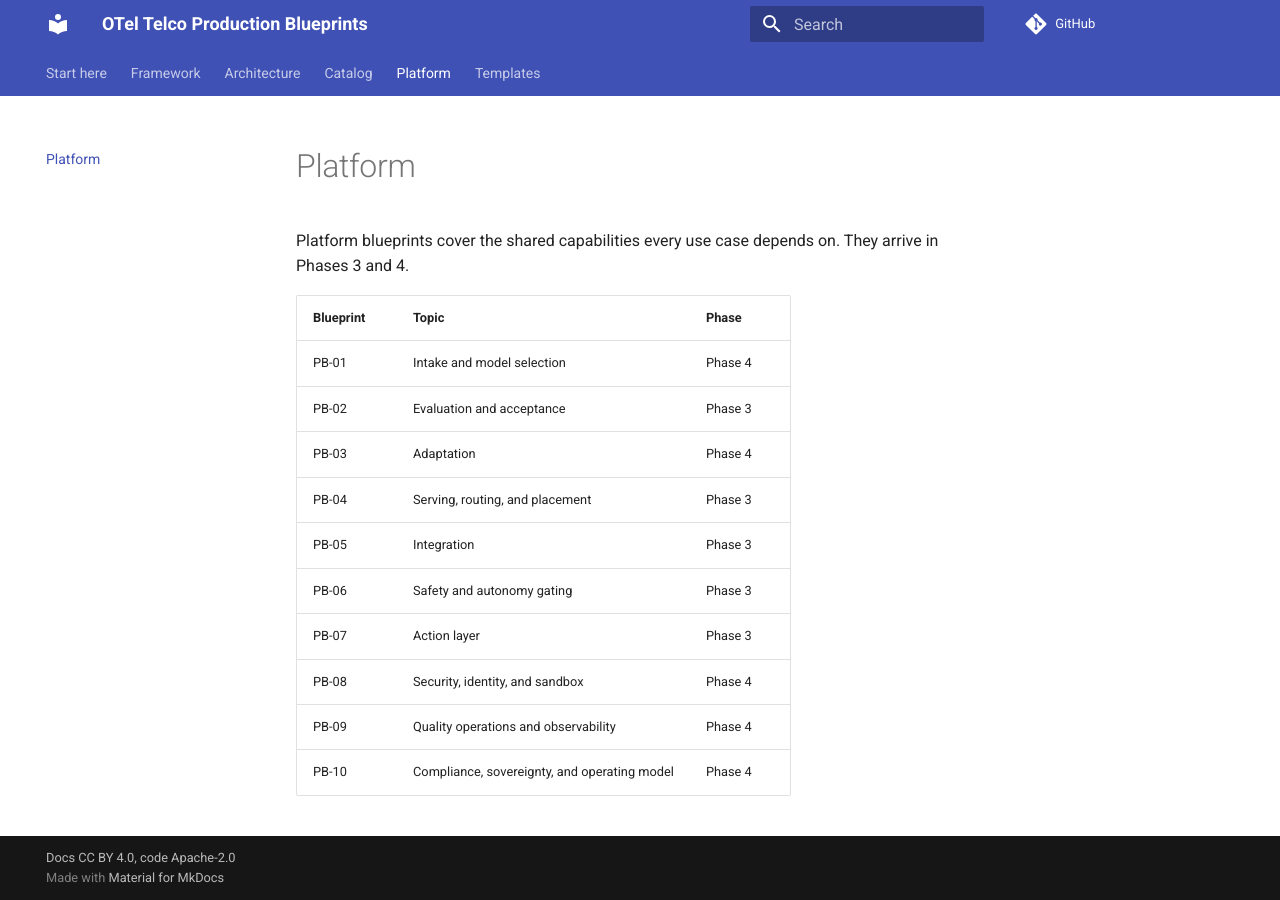
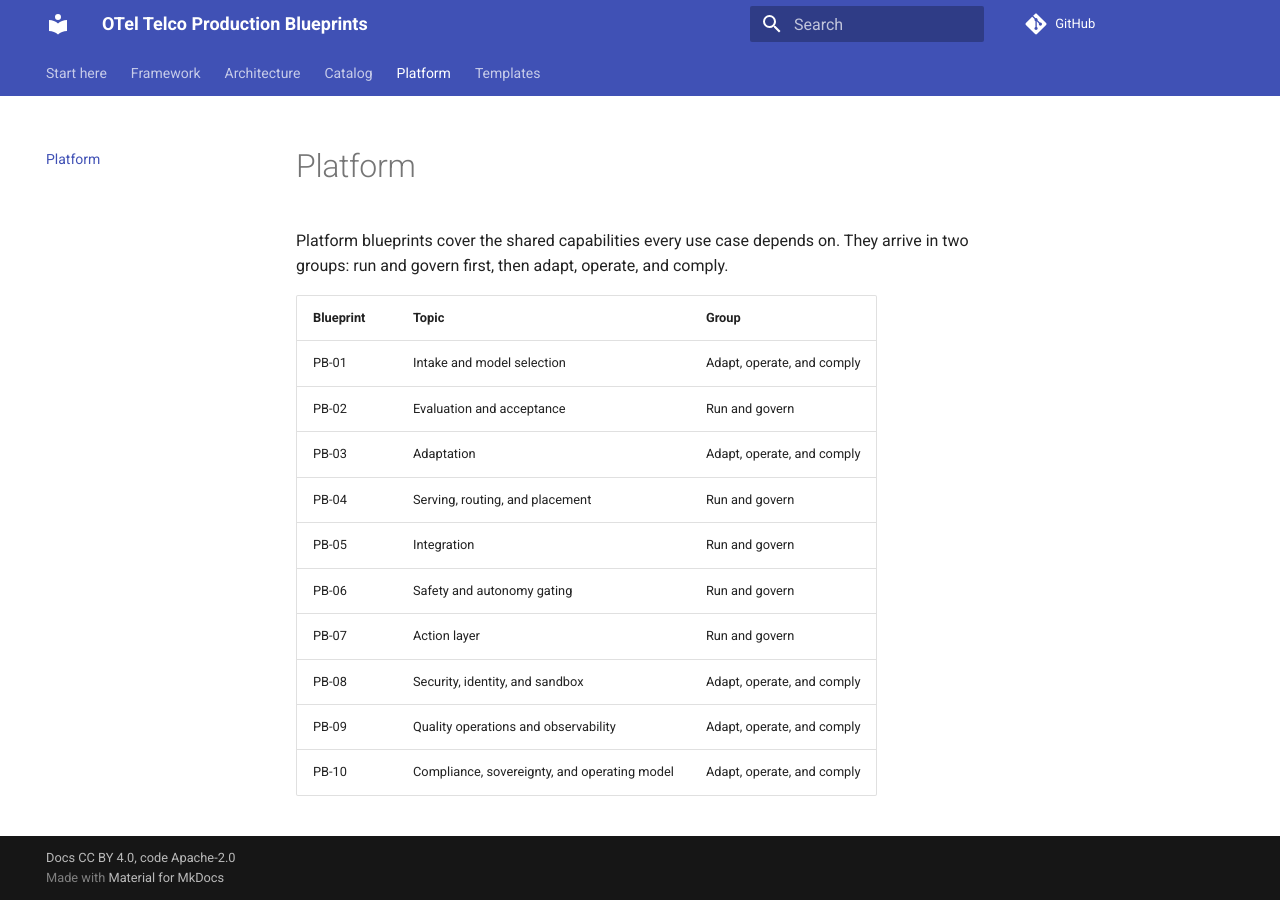
Before and after one commit to ravisharma5/otel-telco-blueprints, an MkDocs documentation site: the page built from site-src/platform/index.md, in a window 1280 px wide. Built offline with MkDocs 1.6.1 and Material for MkDocs 9.7.7, drawn with Linux system fonts in a browser that asks for light colours; comment, search, counter and statistics services are not loaded.

Commit message:
docs(site): drop internal phase numbers from placeholder pages
- Catalog: say flagships come first, then the full catalog
- Platform: replace the delivery column with a neutral grouping

```diff
--- a/site-src/platform/index.md
+++ b/site-src/platform/index.md
@@ -7,17 +7,17 @@ doc_status: draft
 
 # Platform
 
-Platform blueprints cover the shared capabilities every use case depends on. They arrive in Phases 3 and 4.
+Platform blueprints cover the shared capabilities every use case depends on. They arrive in two groups: run and govern first, then adapt, operate, and comply.
 
-| Blueprint | Topic | Phase |
+| Blueprint | Topic | Group |
 |---|---|---|
-| PB-01 | Intake and model selection | Phase 4 |
-| PB-02 | Evaluation and acceptance | Phase 3 |
-| PB-03 | Adaptation | Phase 4 |
-| PB-04 | Serving, routing, and placement | Phase 3 |
-| PB-05 | Integration | Phase 3 |
-| PB-06 | Safety and autonomy gating | Phase 3 |
-| PB-07 | Action layer | Phase 3 |
-| PB-08 | Security, identity, and sandbox | Phase 4 |
-| PB-09 | Quality operations and observability | Phase 4 |
-| PB-10 | Compliance, sovereignty, and operating model | Phase 4 |
+| PB-01 | Intake and model selection | Adapt, operate, and comply |
+| PB-02 | Evaluation and acceptance | Run and govern |
+| PB-03 | Adaptation | Adapt, operate, and comply |
+| PB-04 | Serving, routing, and placement | Run and govern |
+| PB-05 | Integration | Run and govern |
+| PB-06 | Safety and autonomy gating | Run and govern |
+| PB-07 | Action layer | Run and govern |
+| PB-08 | Security, identity, and sandbox | Adapt, operate, and comply |
+| PB-09 | Quality operations and observability | Adapt, operate, and comply |
+| PB-10 | Compliance, sovereignty, and operating model | Adapt, operate, and comply |
```
Also changed, not shown: site-src/catalog/index.md (+1 -1 lines).
